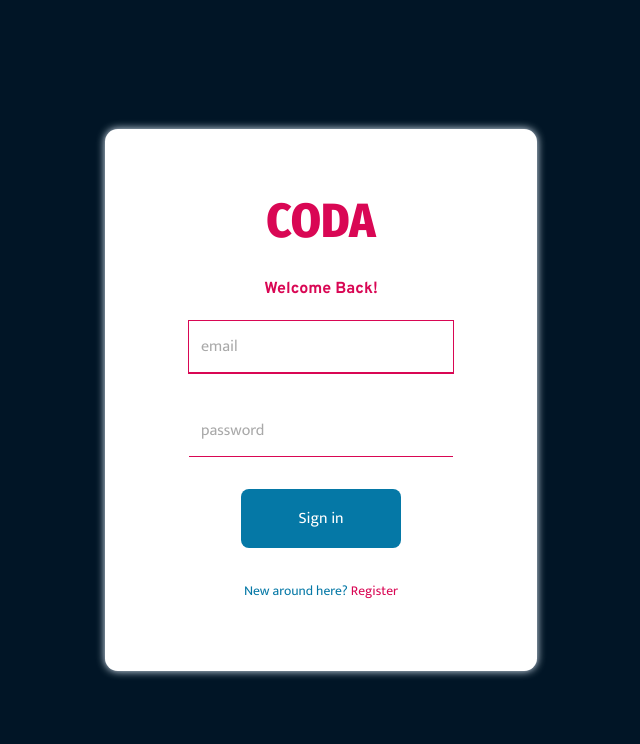
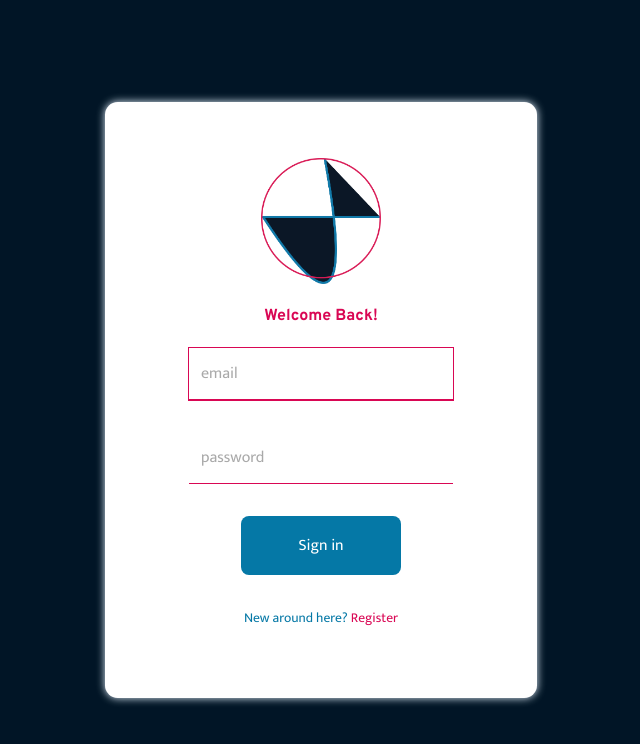
Before and after one commit to cass-ale/coda, a React (Vite) app: page /login in a window 1280 px wide. Shown: the top 744 px of the page, without its empty margins (319-959 px from the left). Built offline with nearby package versions, Linux system fonts and the light colour scheme; no server answers.

Commit message:
adding logo to entry pages

```diff
--- a/src/Pages/Login.jsx
+++ b/src/Pages/Login.jsx
@@ -2,6 +2,7 @@ import React, { useState } from "react";
 import { useNavigate, Link } from "react-router-dom";
 import { signInWithEmailAndPassword } from "firebase/auth";
 import { auth } from "../firebase";
+import logo from "/CODA.png";
 
 const Login = () => {
   const [err, setErr] = useState(false);
@@ -22,7 +23,8 @@ const Login = () => {
   return (
     <div className="entryPage">
       <div className="entryForm">
-        <span className="logo">CODA</span>
+        <img id="login" src={logo} />
+        {/* <span className="logo">CODA</span> */}
         <span className="title">Welcome Back!</span>
         <form onSubmit={handleSubmit} autoComplete="on">
           <input autoFocus required type="email" title="Please enter your email address." placeholder="email" />
--- a/src/Pages/Register.jsx
+++ b/src/Pages/Register.jsx
@@ -6,6 +6,8 @@ import { auth, db, storage } from "../firebase";
 import { ref, uploadBytesResumable, getDownloadURL } from "firebase/storage";
 import { doc, setDoc } from "firebase/firestore";
 import { useNavigate, Link } from "react-router-dom";
+import logo from "/CODA.png";
+
 
 const Register = () => {
   const [err, setErr] = useState(false);
@@ -68,7 +70,8 @@ const Register = () => {
   return (
     <div className="entryPage">
       <div className="entryForm">
-        <span className="logo">CODA</span>
+
+        <img id="login" src={logo} />
         <span className="title">Sign Up!</span>
         <form onSubmit={handleSubmit} autoComplete="on">
           <input autoFocus required minLength={3} maxLength={15} pattern="[a-zA-Z._]{3,15}$" title="Username can only contain letters, periods, and underscores." type="text" placeholder="username *" />
--- a/src/styles.scss
+++ b/src/styles.scss
@@ -79,7 +79,9 @@
             width: 90vw;
             padding: 1rem 0rem;
         }
-
+        #login{
+            width: 7.5rem;
+        }
         .logo {
             color: #D90754;
             font-weight: bold;
```
